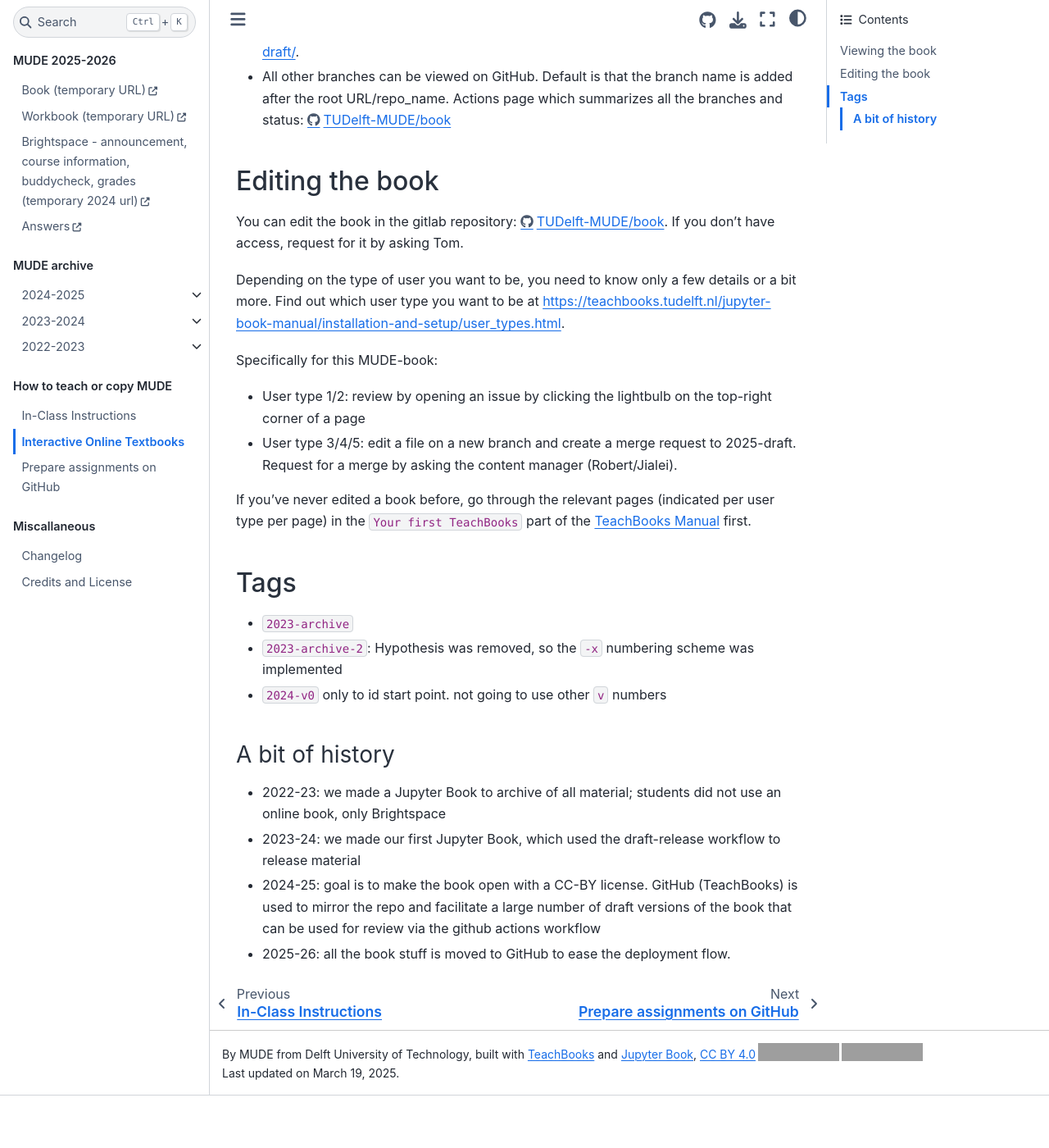
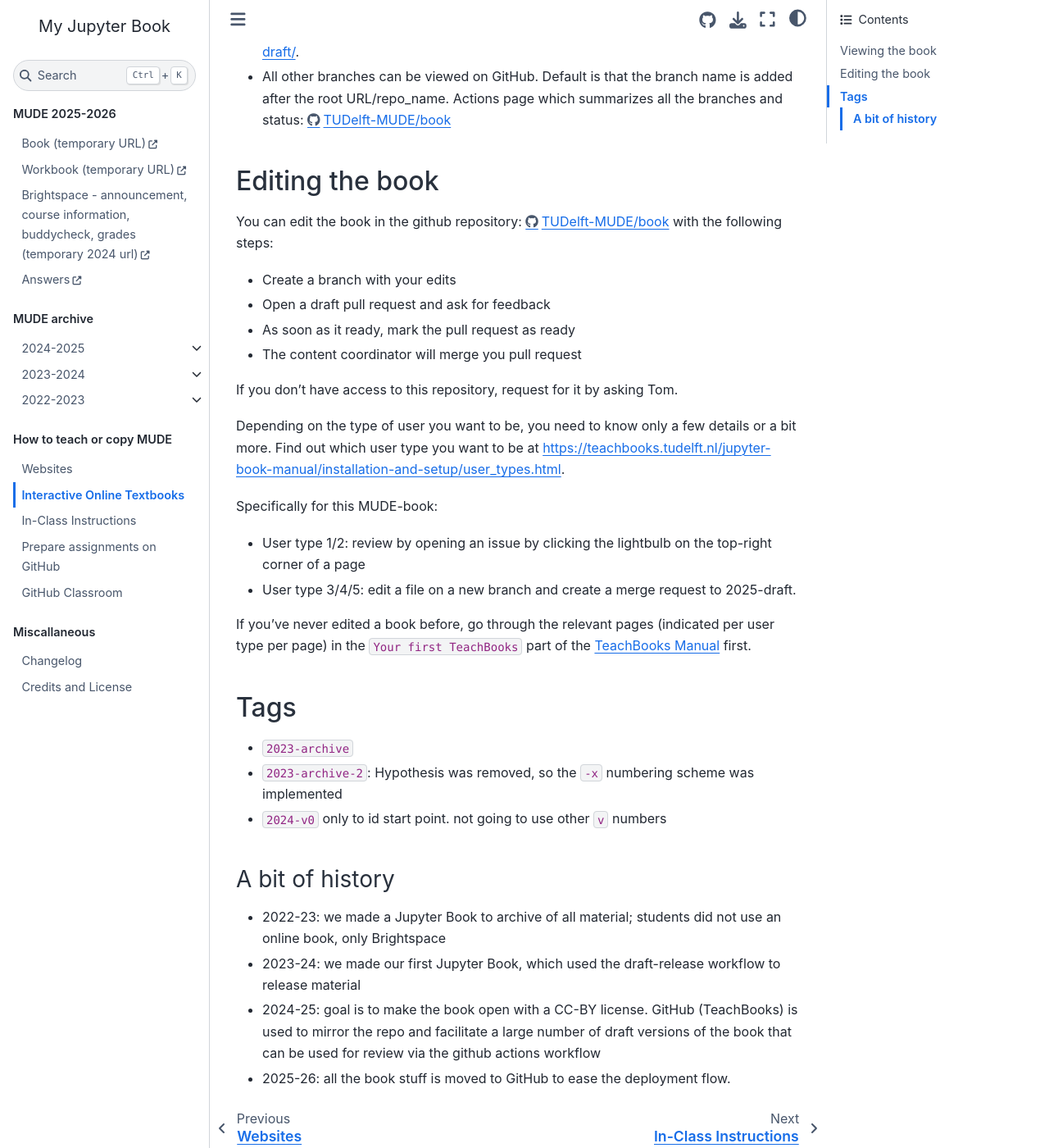
Before and after one commit to TUDelft-MUDE/teacher, a Jupyter Book: the page built from book/how_to_mude/book.md, in a window 1280 px wide and 1400 px high, scrolled down 345 px. Shown: the whole window at 82% size. Built offline with Jupyter Book 1.0.4 settings and Sphinx 7.4.7 and the Sphinx Book theme 1.1.4, drawn with Linux system fonts in a browser that asks for light colours; comment, search, counter and statistics services are not loaded; before the commit the page ends 1681 px from its top, so only the background shows below that; grey boxes are pictures that could not be loaded.

Commit message:
Added github classroom  and website

```diff
--- a/book/_toc.yml
+++ b/book/_toc.yml
@@ -40,9 +40,11 @@
         title:
   - caption: How to teach or copy MUDE
     chapters:
+    - file: how_to_mude/websites.md
+    - file: how_to_mude/book.md
     - file: how_to_mude/in-class.md
-    - file: how_to_mude/book.md
     - file: how_to_mude/assignment_repo.md
+    - file: how_to_mude/github-classroom.md
   - caption: Miscallaneous
     chapters:
     - file: changelog.md
--- a/book/how_to_mude/book.md
+++ b/book/how_to_mude/book.md
@@ -10,13 +10,19 @@
 
 
 ## Editing the book
-You can edit the book in the gitlab repository: [https://github.com/TUDelft-MUDE/book](https://github.com/TUDelft-MUDE/book). If you don't have access, request for it by asking Tom.
+You can edit the book in the github repository: [https://github.com/TUDelft-MUDE/book](https://github.com/TUDelft-MUDE/book) with the following steps:
+- Create a branch with your edits
+- Open a draft pull request and ask for feedback
+- As soon as it ready, mark the pull request as ready
+- The content coordinator will merge you pull request
+
+If you don't have access to this repository, request for it by asking Tom.
 
 Depending on the type of user you want to be, you need to know only a few details or a bit more. Find out which user type you want to be at [https://teachbooks.tudelft.nl/jupyter-book-manual/installation-and-setup/user_types.html](https://teachbooks.tudelft.nl/jupyter-book-manual/installation-and-setup/user_types.html).
 
 Specifically for this MUDE-book:
 - User type 1/2: review by opening an issue by clicking the lightbulb on the top-right corner of a page
-- User type 3/4/5: edit a file on a new branch and create a merge request to 2025-draft. Request for a merge by asking the content manager (Robert/Jialei).
+- User type 3/4/5: edit a file on a new branch and create a merge request to 2025-draft.
 
 If you've never edited a book before, go through the relevant pages (indicated per user type per page) in the `Your first TeachBooks` part of the [TeachBooks Manual](https://teachbooks.io/manual/intro.html) first.
 
```
Also changed, not shown: book/changelog.md (+5 -0 lines), book/how_to_mude/assignment_repo.md (+1 -1 lines), book/how_to_mude/github-classroom.md (added, +40 -0 lines), book/how_to_mude/websites.md (added, +38 -0 lines).
